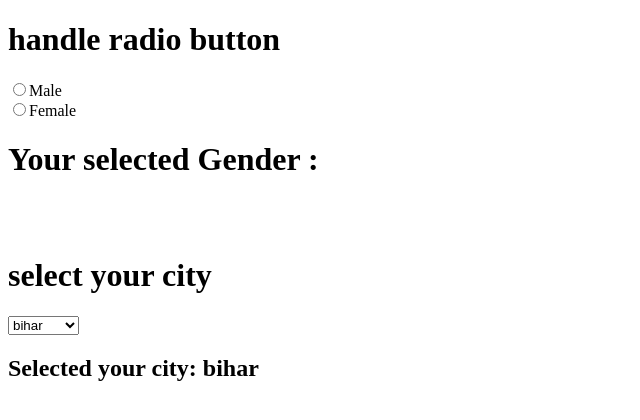
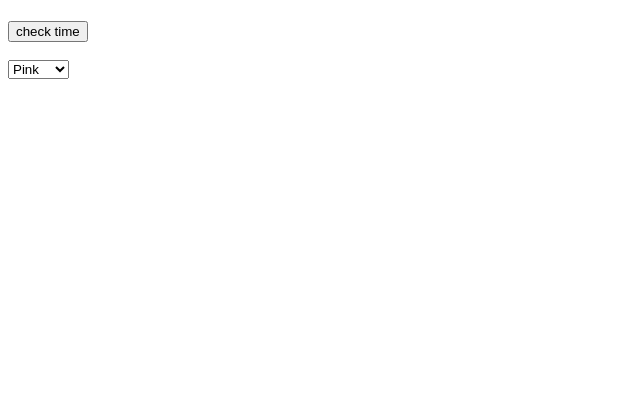
Before and after one commit to kaustubhlearner/React-practice, a React (Vite) app: page / in a window 1280 px wide. Shown: the top 420 px of the page, without its empty margins (0-640 px from the left). Built offline with nearby package versions, Linux system fonts and the light colour scheme.

Commit message:
task-clock

```diff
--- a/src/App.jsx
+++ b/src/App.jsx
@@ -2,13 +2,10 @@ import { useState } from "react"
 import Checkbox from "./components/Checkbox"
 
 function App() {
-  const [name, setname] = useState('')
-  const [password, setpassword] = useState('')
-  const [email, setemail] = useState('')
-
+  const [color, setcolor]= useState('green')
   return (
     <>
-  <Checkbox/>
+  <Checkbox  color={color}/>
     </>
   )
 }
--- a/src/components/Checkbox.jsx
+++ b/src/components/Checkbox.jsx
@@ -1,30 +1,25 @@
 import React, { useState } from 'react'
 
-const Checkbox = () => {
-    const [gender, setgender] = useState('')
-    const [city, setcity] = useState('bihar')
+const Checkbox = ({color }) => {
+
+    const [time, settime] = useState('')
+    function updatetime() {
+        let a = new Date().toLocaleTimeString()
+        settime(a)
+    }
 
     return (
         <>
-            <h1>handle radio button</h1>
-            <input type="radio" name="gender" id="male" value={'male'} onChange={(event) => setgender(event.target.value)} />
-            <label htmlFor="male">Male</label>
+            <h1 style={{color:color, backgroundColor:"black", width:"120px"}}> {time}</h1>
+            <button onClick={updatetime}>check time </button>
             <br />
-            <input type="radio" name="gender" id="female" value={'female'} onChange={(event) => setgender(event.target.value)} />
-            <label htmlFor="female">Female</label>
             <br />
-            <h1>Your selected Gender : {gender}</h1>
-            <br /><br />
-
-            <h1>select your city </h1>
-            <select defaultValue={'bihar'} onChange={(event)=>setcity(event.target.value)}>
-
-                <option value="noida" >Noida</option>
-                <option value="bihar" >bihar</option>
-                <option value="delhi" >delhi</option>
-                <option value="haryana" >haryana</option>
+            <select defaultValue={"pink"}>
+                <option value="red">Red</option>
+                <option value="pink">Pink</option>
+                <option value="green">Green</option>
+                <option value="yellow">Yellow</option>
             </select>
-            <h2>Selected your city: {city} </h2>
         </>
     )
 }
```
